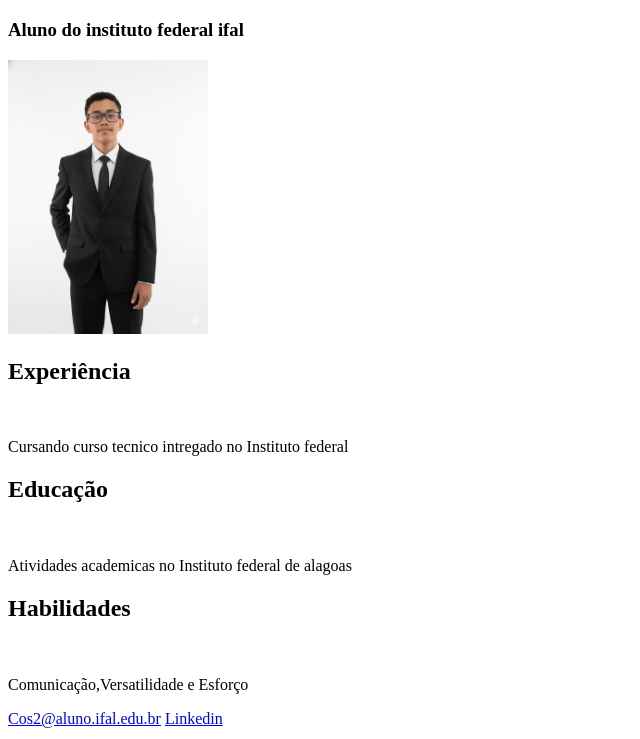
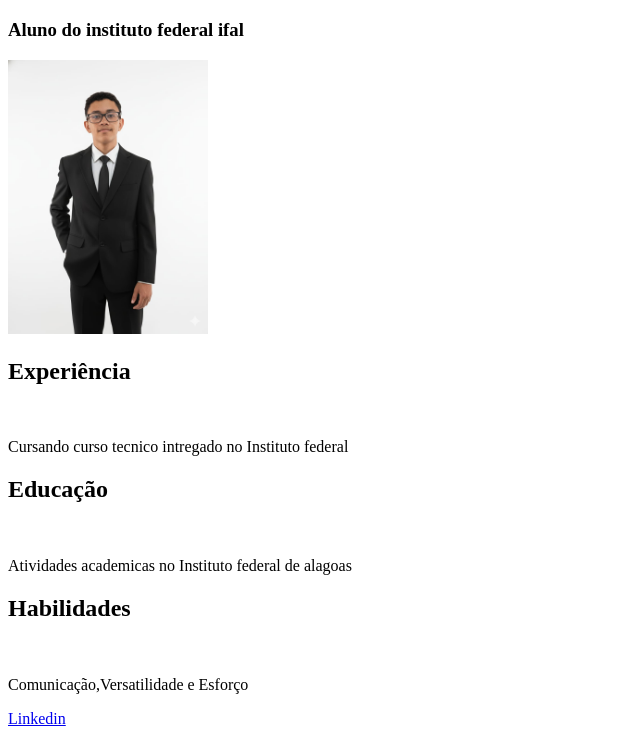
Before and after one commit to cos2-dev/cos2-dev.github.io, a plain HTML site: page index.html in a window 1280 px wide. Shown: the part 61-800 px from the top of the page, without its empty margins (0-640 px from the left). Drawn offline with Linux system fonts and the light colour scheme.

Commit message:
Update index.html

```diff
--- a/index.html
+++ b/index.html
@@ -15,7 +15,7 @@
     <p>Atividades academicas no Instituto federal de alagoas</p>
     <h2>Habilidades</h2><br>
     <p>Comunicação,Versatilidade e Esforço</p>
-   <a href="mailto:Cos2@aluno.ifal.edu.br">Cos2@aluno.ifal.edu.br</a>
+
     <a href = "https://www.linkedin.com/in/cleyton-oliveira-dos-santos-b875aa397/">Linkedin</a><br>
 </body>
 </html>
```
